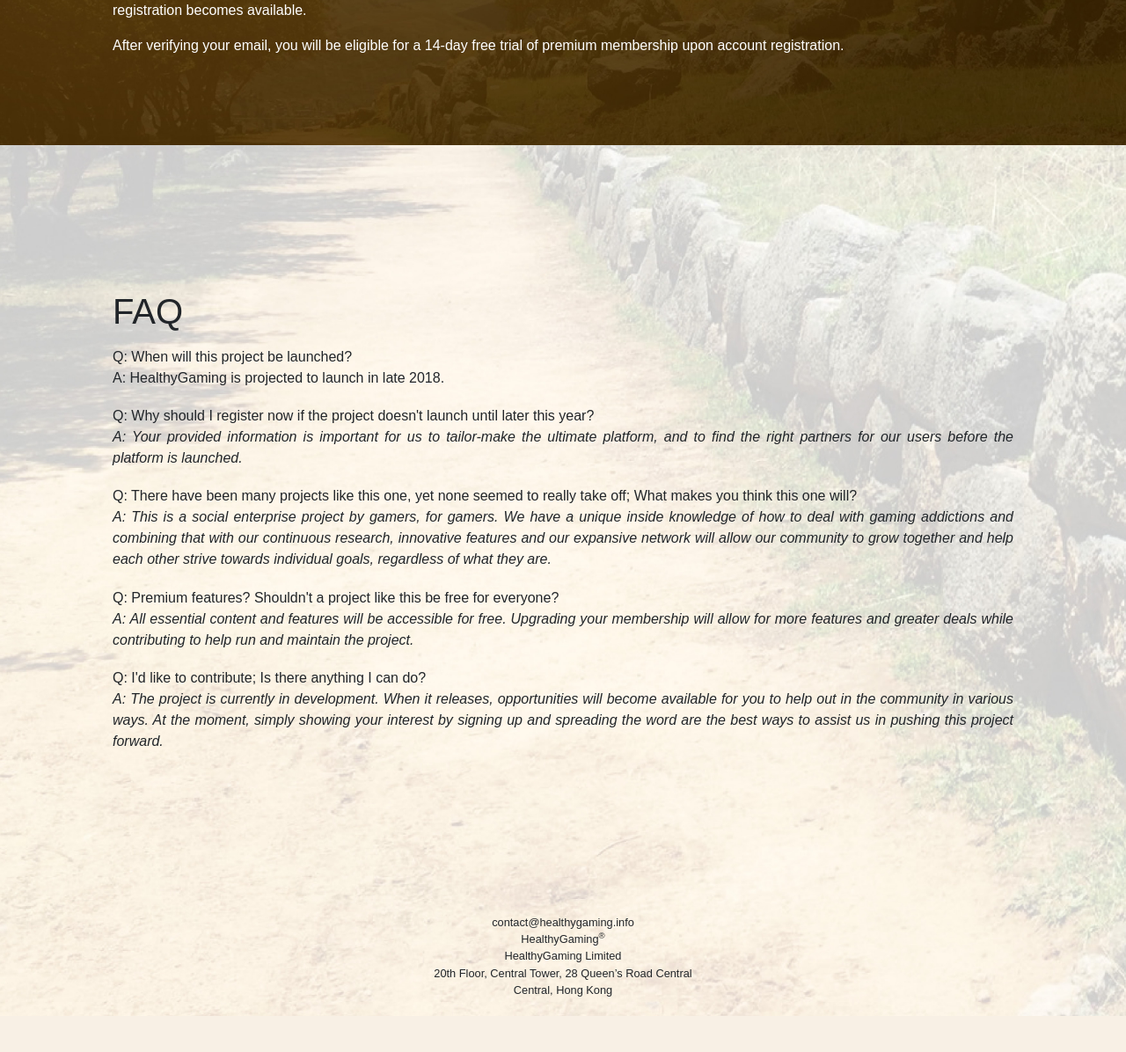
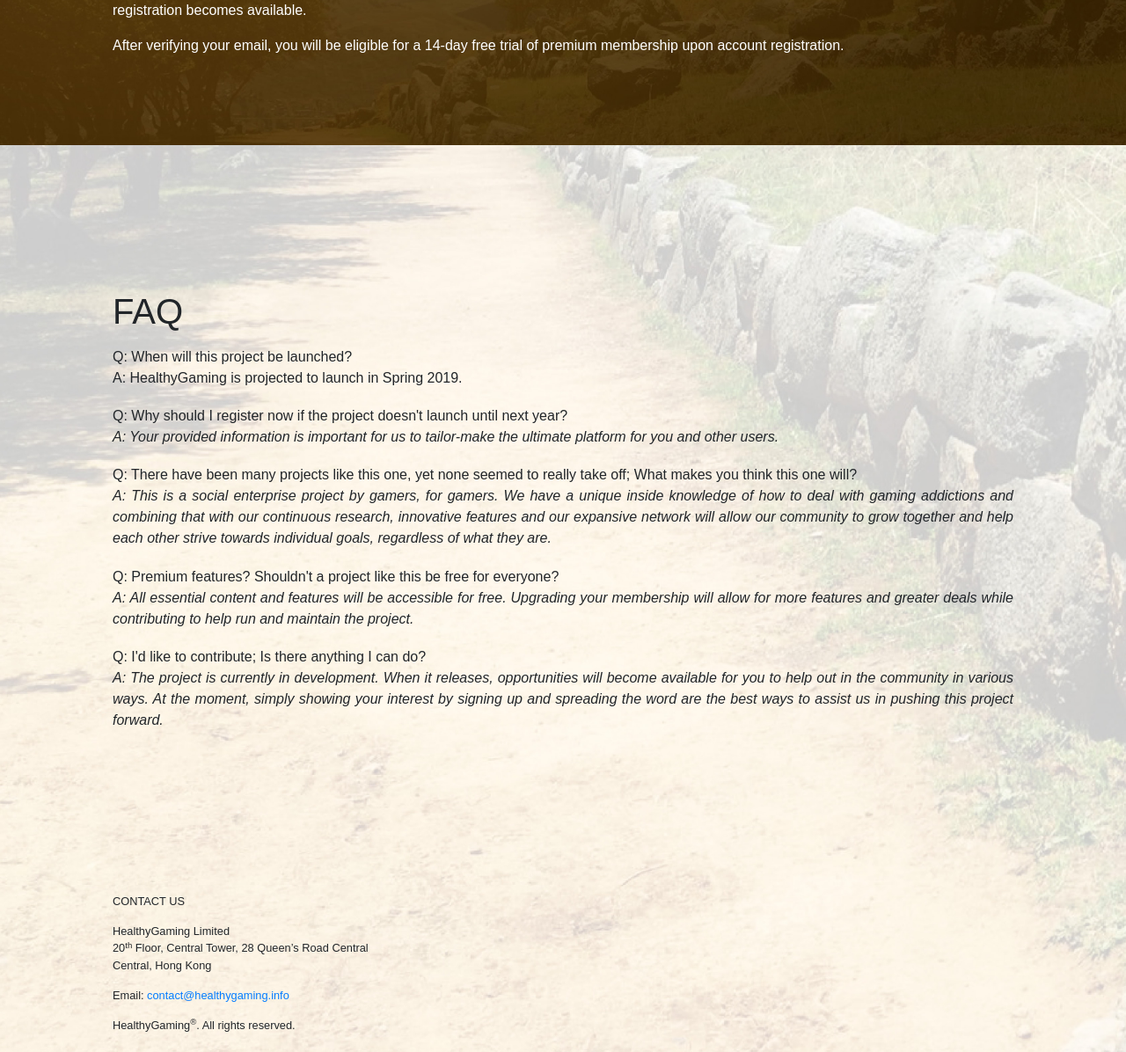
Before and after one commit to kelvinau/healthy-gaming-prerelease, a PHP site: page / in a window 1280 px wide. Shown: the part 2235-3431 px from the top of the page at 88% size. Before the commit the page ends 3390 px from the top, so only its background shows below. Run offline with PHP 8.4, Linux system fonts and the light colour scheme.

Commit message:
change contact style

```diff
--- a/index.php
+++ b/index.php
@@ -187,13 +187,13 @@ $COUNTRY_LIST = ["Afghanistan","Albania","Algeria","Andorra","Angola","Anguilla"
                     <div class="question-container">
                         <p class="question">Q: When will this project be launched?</p>
                         <p class="anwser">
-                            A: HealthyGaming is projected to launch in late 2018.
+                            A: HealthyGaming is projected to launch in Spring 2019.
                         </p>
                     </div>
                     <div class="question-container">
-                        <p class="question">Q: Why should I register now if the project doesn't launch until later this year?</p>
+                        <p class="question">Q: Why should I register now if the project doesn't launch until next year?</p>
                         <p class="answer">
-                            A: Your provided information is important for us to tailor-make the ultimate platform, and to find the right partners for our users before the platform is launched.
+                            A: Your provided information is important for us to tailor-make the ultimate platform for you and other users.
                         </p>
                     </div>
                     <div class="question-container">
@@ -214,14 +214,17 @@ $COUNTRY_LIST = ["Afghanistan","Albania","Algeria","Andorra","Angola","Anguilla"
                                 A: The project is currently in development. When it releases, opportunities will become available for you to help out in the community in various ways. At the moment, simply showing your interest by signing up and spreading the word are the best ways to assist us in pushing this project forward.
                         </p>
                     </div>
-                    <div class="bottom-info">
-                        <div class="contact">
-                            contact@healthygaming.info
+                    <div class="bottom-info" style="text-align: left;">
+						<div style="margin-bottom: 15px;">CONTACT US</div>
+                        <div class="contact" style="margin-bottom: 15px;">
+							<div>HealthyGaming Limited</div>
+							<div>20<sup>th</sup> Floor, Central Tower, 28 Queen’s Road Central</div>
+							<div>Central, Hong Kong</div>
                         </div>
-                        <div class="name">HealthyGaming<sup>&reg;</sup></div>
-						<div>HealthyGaming Limited</div>
-						<div>20th Floor, Central Tower, 28 Queen’s Road Central</div>
-                        <div>Central, Hong Kong</div>
+						<div style="margin-bottom: 15px;">Email: <a href="mailto:contact@healthygaming.info">contact@healthygaming.info</a></div>
+
+                        <div class="name">HealthyGaming<sup>&reg;</sup>. All rights reserved.</div>
+
                     </div>
                 </div>
             </div>
```
